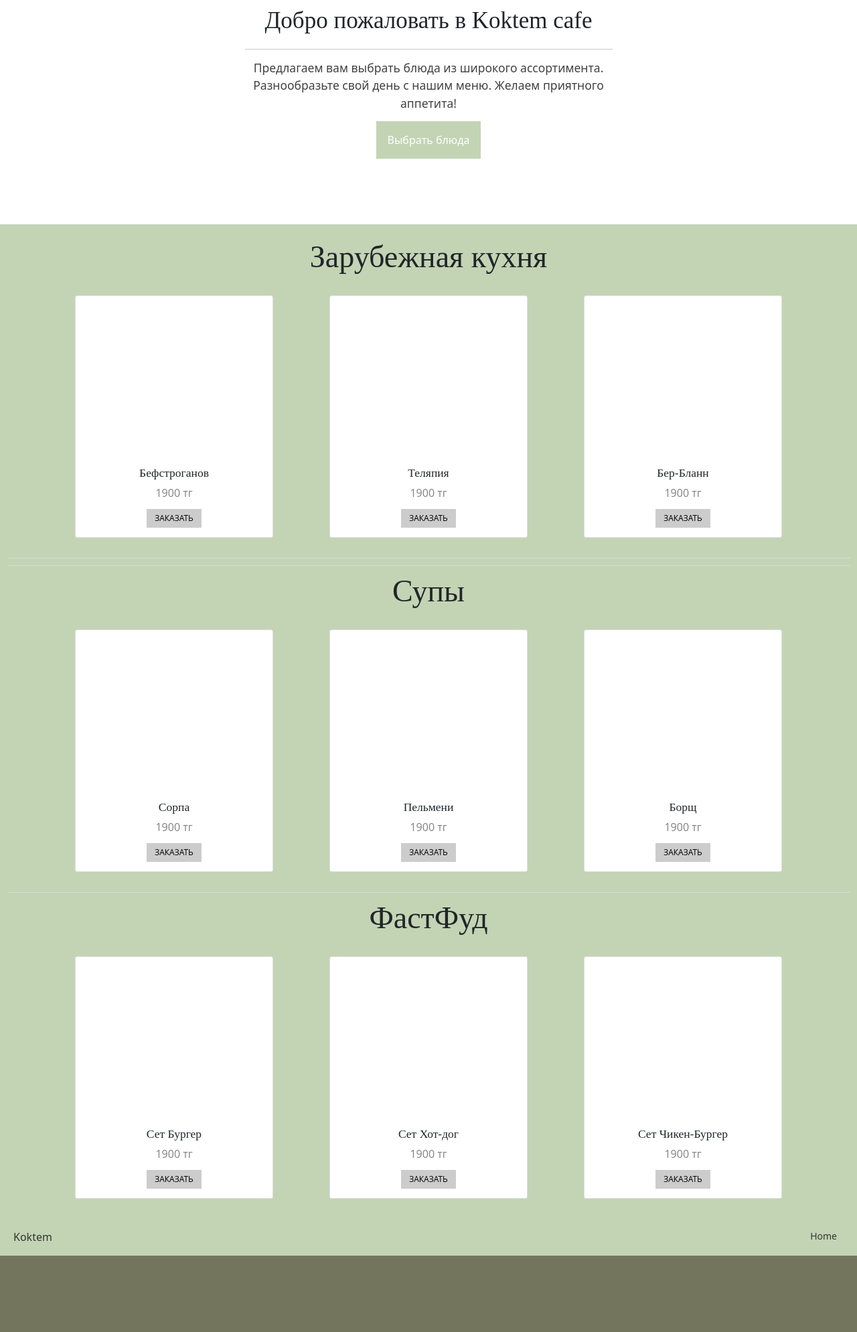
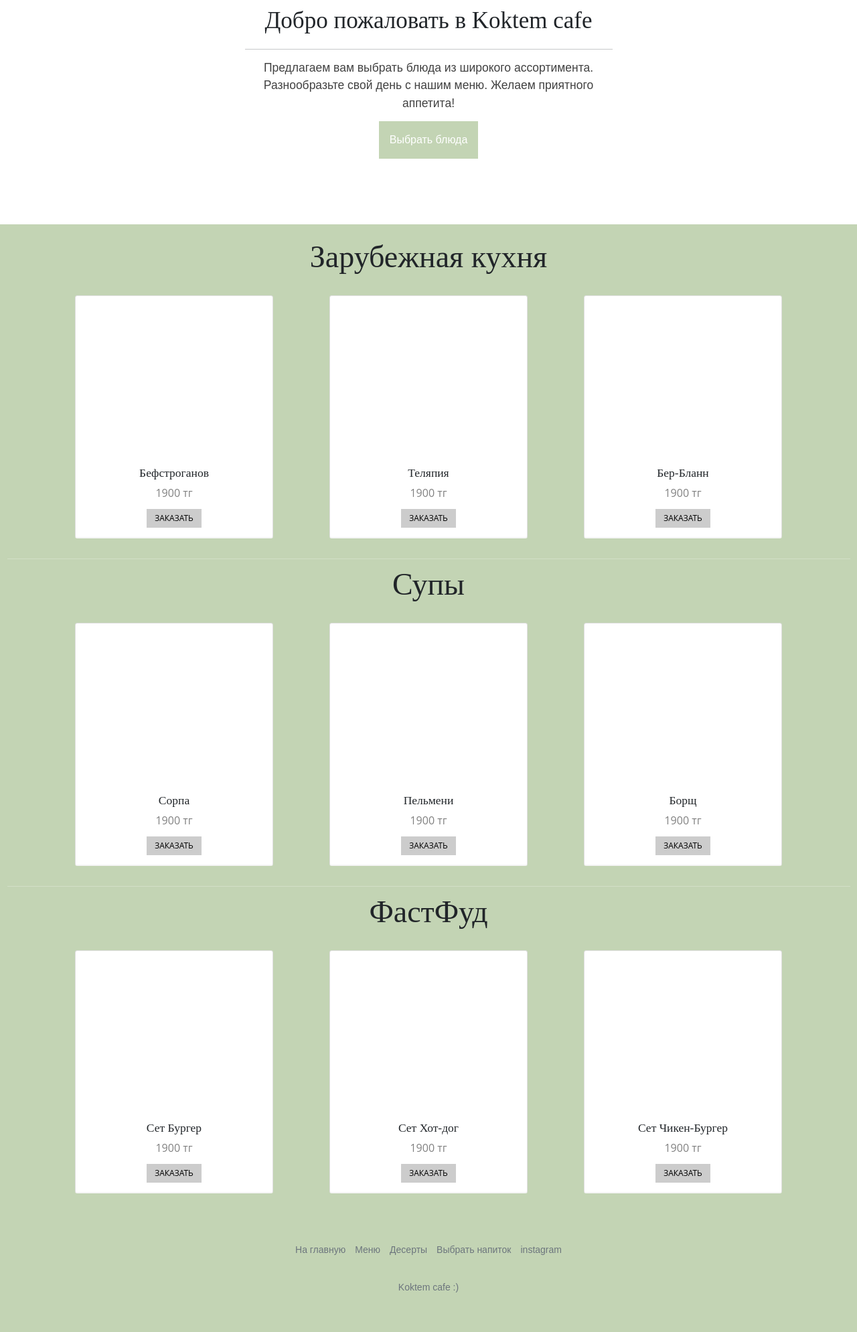
Before and after one commit to robiyyaa/robiya-main, a plain HTML site: page menu.html in a window 1280 px wide. Shown: the part 123-2112 px from the top of the page at 67% size. Before the commit the page ends 1998 px from the top, so only its background shows below. Drawn offline with nearby package versions, Linux system fonts and the light colour scheme.

Commit message:
footer + fix code (css)

```diff
--- a/css/menu.css
+++ b/css/menu.css
@@ -20,7 +20,6 @@
   margin-right: 0.5em;
   margin-left: 2em;
 }
-
 .card-img {
   /* width: 30rem; */
   height: 30vh;
@@ -117,7 +116,6 @@ header.fixed #logo {
 }
 
 #top h1 {
-  color: #d7d4bf;
   padding-top: 20%;
 }
 
@@ -213,15 +211,11 @@ h4,
 h5,
 h6 {
   font-weight: inherit;
-  font-size: inherit;
 }
 html,
 body {
   height: 100%;
-  line-height: 1;
   font-size: 14px;
-  background-color: var(--bg-color-1);
-  color: #fff;
   font-family: Arial, "Helvetica Neue", Helvetica, sans-serif;
 }
 
@@ -315,11 +309,19 @@ justify-content: space-evenly;
 margin-bottom: 50px;
 }
 
-.footer{
+footer{
     /* background: var(--bg-color-1); */
     background-color: white;
+    background-color: #c3d4b4;
     height: auto;
+
+    padding-top: 40px;
     color: var(--text-color-1);
+}
+.footer-new {
+  /* background-color: rgba(0, 0, 0, 0.5); */
+  position: relative;
+  z-index: 3;
 }
 .footer-content{
     display: flex;
@@ -341,12 +343,10 @@ margin-bottom: 50px;
     font-size: 14px;
     color: #cacdd2;
 }
-
 .footer-bottom{
     background: var(--bg-color-2);
     width: 100vw;
     padding: 20px;
-    padding-bottom: 40px;
     text-align: center;
 }
 .footer-bottom p{
@@ -367,7 +367,6 @@ float: left;
 }
 .footer-menu{
   float: right;
-
 }
 .footer-menu ul{
   display: flex;
@@ -377,8 +376,20 @@ padding-right: 10px;
 display: block;
 }
 .footer-menu ul li a{
+  /* color: #cfd2d6; */
   color: var(--text-color-1);
   text-decoration: none;
+}
+.footer-menu ul li a:hover{
+  /* color: #27bcda; */
+  color: var(--text-color-2);
+}
+@media (max-width:500px) {
+.footer-menu ul{
+  display: flex;
+  margin-top: 10px;
+  margin-bottom: 20px;
+}
 }
 
 .divider
@@ -444,3 +455,8 @@ display: block;
 .dropdown:hover .dropbtn {
   background-color: #3e8e41;
 }
+
+.lead
+{
+  color: var(--text-color-2);
+}
--- a/menu.html
+++ b/menu.html
@@ -5,8 +5,8 @@
     <meta http-equiv="X-UA-Compatible" content="IE=edge">
     <meta name="viewport" content="width=device-width, initial-scale=1.0">
     <title>Meal Menu</title>
+    <link href="https://cdn.jsdelivr.net/npm/bootstrap@5.0.2/dist/css/bootstrap.min.css" rel="stylesheet" integrity="sha384-EVSTQN3/azprG1Anm3QDgpJLIm9Nao0Yz1ztcQTwFspd3yD65VohhpuuCOmLASjC" crossorigin="anonymous">
     <link rel="stylesheet" href="css/menu.css">
-    <link href="https://cdn.jsdelivr.net/npm/bootstrap@5.0.2/dist/css/bootstrap.min.css" rel="stylesheet" integrity="sha384-EVSTQN3/azprG1Anm3QDgpJLIm9Nao0Yz1ztcQTwFspd3yD65VohhpuuCOmLASjC" crossorigin="anonymous">
     <link rel="icon" type="image/x-icon" href="img/favicon.ico">
 </head>
 <!----------------------------------------------------------------------------------------------------------------------------------------------------------------------------------------------------->
@@ -19,6 +19,7 @@
             <img src="img/logo.png" class="navimage">
             <strong>Koktem cafe</strong>
           </a>
+
           <div class="d-flex">
             <a class="navbar-a" style="margin-right: 3vw;" href="desserts.html">Десерты</a>
             <a class="navbar-a" style="margin-right: 3vw;" href="beverages.html">Напитки</a>
@@ -27,14 +28,12 @@
       </nav>
     </header>
 <!----------------------------------------------------------------------------------------------------------------------------------------------------------------------------------------------------->
-
-<main>
-  <section class="py-5 text-center container">
+  <section id="start" class="py-5 text-center container">
     <nav class="row py-lg-5 mt-5">
       <nav class="col-lg-6 col-md-8 mx-auto">
         <h1 class="fw-light py-2">Добро пожаловать в Koktem cafe</h1>
         <hr>
-        <p class="lead" style="color: var(--text-color-2);">Предлагаем вам выбрать блюда из широкого ассортимента. Разнообразьте свой день с нашим меню. Желаем приятного аппетита!</p>
+        <p class="lead">Предлагаем вам выбрать блюда из широкого ассортимента. Разнообразьте свой день с нашим меню. Желаем приятного аппетита!</p>
         <p>
           <div class="dropdown">
             <button class="dropbtn">Выбрать блюда</button>
@@ -45,7 +44,6 @@
             </div>
           </div>
         </p>
-      </div>
     </nav>
   </section>
 
@@ -55,7 +53,7 @@
     <h3 class="title" id="foreign">Зарубежная кухня</h3>
     <div class="container">
       <div class="row d-flex flex-column flex-lg-row">
-        <div class="col mx-5 g-0 card product container-fluid ">
+        <div class="col mx-5 g-0 card product ">
           <div class="card-img" id="card-img-7"></div>
           <div class="card-body">
             <h5 class="card-title">Бефстроганов</h5>
@@ -81,7 +79,6 @@
         </div>
       </div>
     </div>
-    <hr class="divider">
     <hr class="divider">
 <!----------------------------------------------------------------------------------------------------------------------------------------------------------------------------------------------------->
     <h3 class="title" id="soup">Супы</h3>
@@ -148,18 +145,18 @@
 <!----------------------------------------------------------------------------------------------------------------------------------------------------------------------------------------------------->
 
   </div>
-          <footer class="footer">
-            <div class="footer-bottom">
-              <p><a href="index.html">Koktem</a> </p>
-              <div class="footer-menu">
-                <ul class="f-menu">
-                  <li><a href="">Home</a></li>
-                </ul>
-              </div>
-            </div>
-        </footer>
+          <div class="footer-new">
+    <footer class="p-5 mb-3">
+      <ul class="nav justify-content-center pb-3 mb-3">
+        <li class="nav-item"><a href="index.html" class="nav-link px-2 text-muted">На главную</a></li>
+        <li class="nav-item"><a href="menu.html" class="nav-link px-2 text-muted">Меню</a></li>
+        <li class="nav-item"><a href="desserts.html" class="nav-link px-2 text-muted">Десерты</a></li>
+        <li class="nav-item"><a href="#drinks" class="nav-link px-2 text-muted">Выбрать напиток</a></li>
+        <li class="nav-item"><a href="https://www.instagram.com" class="nav-link px-2 text-muted">instagram</a></li>
+      </ul>
+      <p class="text-center text-muted">Koktem cafe :)</p>
+    </footer>
 
-</main>
 
       <script src="https://ajax.googleapis.com/ajax/libs/jquery/3.6.0/jquery.min.js"></script>
       <script>
```
Also changed, not shown: img/bckgmenu.jpg (added).
